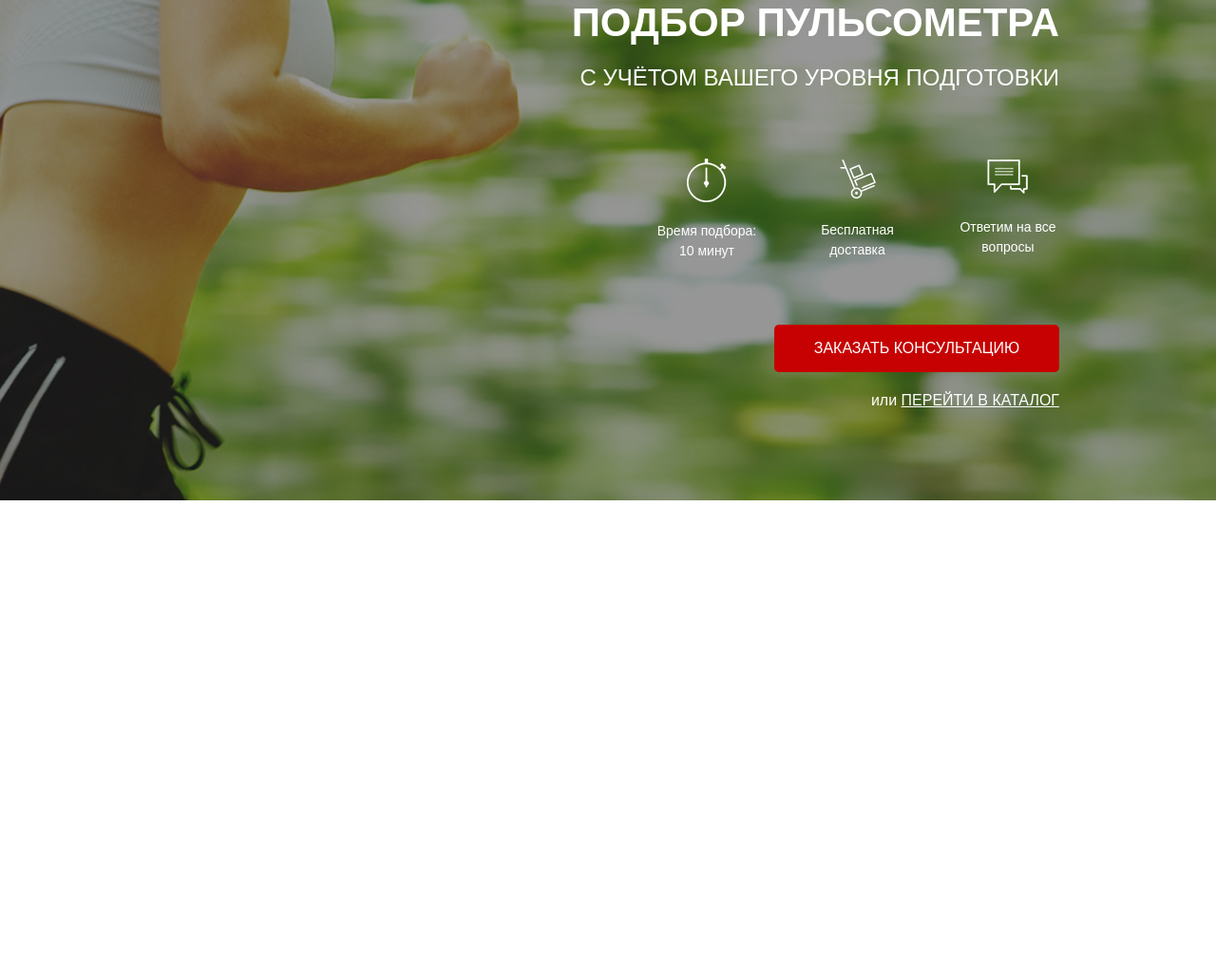
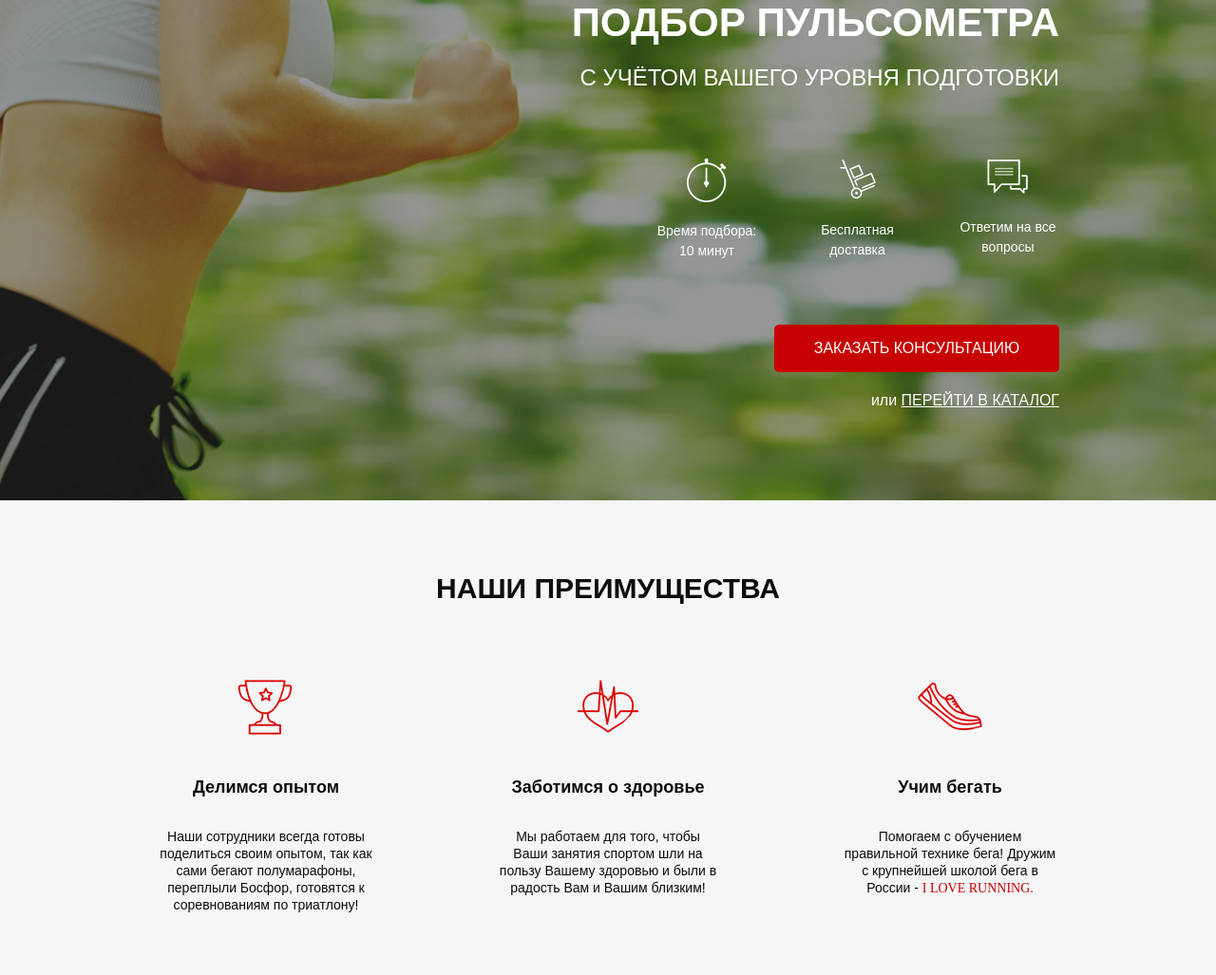
Before and after one commit to LeoSibiryakov/gulp, a website: page src/index.html in a window 1280 px wide. Shown: the part 167-1194 px from the top of the page at 95% size. Before the commit the page ends 800 px from the top, so only its background shows below. Drawn offline with Linux system fonts and the light colour scheme; a web font is replaced by a local one.

Commit message:
add benefits

```diff
--- a/src/index.html
+++ b/src/index.html
@@ -55,5 +55,42 @@
             </div>
         </div>
     </div>
+
+    <div class="benefits">
+        <div class="container">
+            <div class="benefits__wrapper">
+                <div class="benefits__title">НАШИ ПРЕИМУЩЕСТВА</div>
+                <div class="benefits__block">
+                    <div class="benefits__blocks">
+                        <div class="benefits__icons">
+                            <img src="/icons/cup.png" alt="">
+                        </div>
+                        <h3 class="benefits__subheader">Делимся опытом</h3>
+                        <div class="benefits__text">
+                            Наши сотрудники всегда готовы поделиться своим опытом, так как сами бегают полумарафоны, переплыли Босфор, готовятся к соревнованиям по триатлону!
+                        </div>
+                    </div>
+                    <div class="benefits__blocks">
+                        <div class="benefits__icons">
+                            <img src="/icons/heart.png" alt="">
+                        </div>
+                        <h3 class="benefits__subheader">Заботимся о здоровье</h3>
+                        <div class="benefits__text">
+                            Мы работаем для того, чтобы Ваши занятия спортом шли на пользу Вашему здоровью и были в радость Вам и Вашим близким!
+                        </div>
+                    </div>
+                    <div class="benefits__blocks">
+                        <div class="benefits__icons">
+                            <img src="/icons/shoe.png" alt="">
+                        </div>
+                        <h3 class="benefits__subheader">Учим бегать</h3>
+                        <div class="benefits__text">
+                            Помогаем с обучением правильной технике бега! Дружим с крупнейшей школой бега в России - <span>I LOVE RUNNING.</span>
+                        </div>
+                    </div>
+                </div>
+            </div>
+        </div>
+    </div>
 </body>
 </html>
--- /dev/null
+++ b/src/sass/blocks/benefits.sass
@@ -0,0 +1,50 @@
+.benefits
+    min-height: 473px
+    padding: 70px 0 65px 0
+    background: #f6f6f6
+    &__wrapper
+        margin: 0 auto
+    &__block
+        display: flex
+        flex-direction: row
+        justify-content: space-between
+        margin-top: 68px
+    &__title
+        font-size: 30px
+        font-weight: 700
+        text-align: center
+        color: #0D0D0D
+    &__blocks
+        display: flex
+        flex-direction: column
+        align-items: center
+        margin-right: 68px
+        &:nth-child(3)
+            margin-right: 0
+    &__icons
+        width: 70px
+        height: 70px
+    &__subheader
+        margin-top: 35px
+        font-weight: 700
+        font-size: 18px
+        line-height: 29px
+        display: flex
+        align-items: flex-end
+        text-align: center
+        color: #0D0D0D
+    &__text
+        max-width: 230px
+        width: 100%
+        margin-top: 20px
+        font-weight: 300
+        font-size: 14px
+        line-height: 18px
+        display: flex
+        align-items: flex-end
+        text-align: center
+        color: #0D0D0D
+        span
+            display: contents
+            font-family: coursive
+            color: #c70101
--- a/src/sass/style.sass
+++ b/src/sass/style.sass
@@ -2,6 +2,7 @@
 @import "blocks/promo"
 @import "blocks/header"
 @import "blocks/buttons"
+@import "blocks/benefits"
 
 *
     font-family: 'Museo Moderno', sans-serif
```
Also changed, not shown: src/css/blocks/benefits.min.css (added), src/css/style.min.css, 1 other file.
